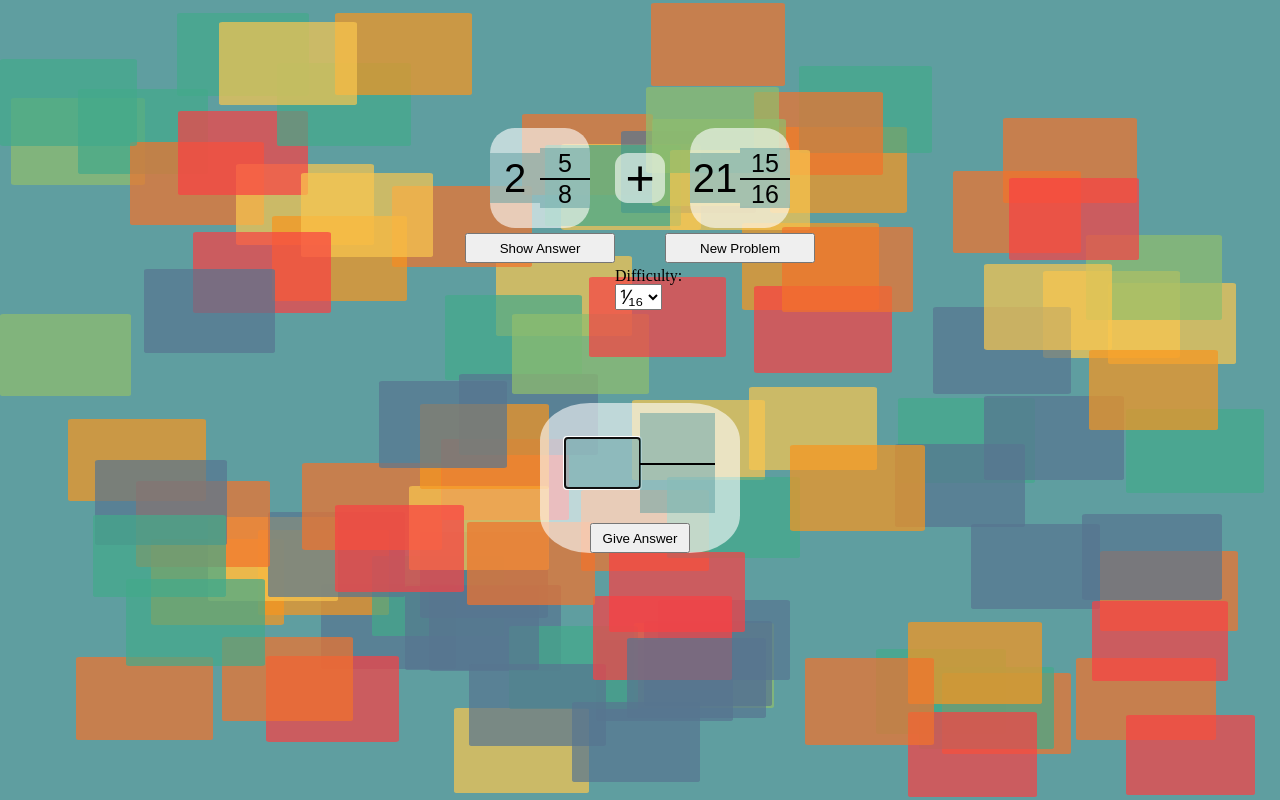
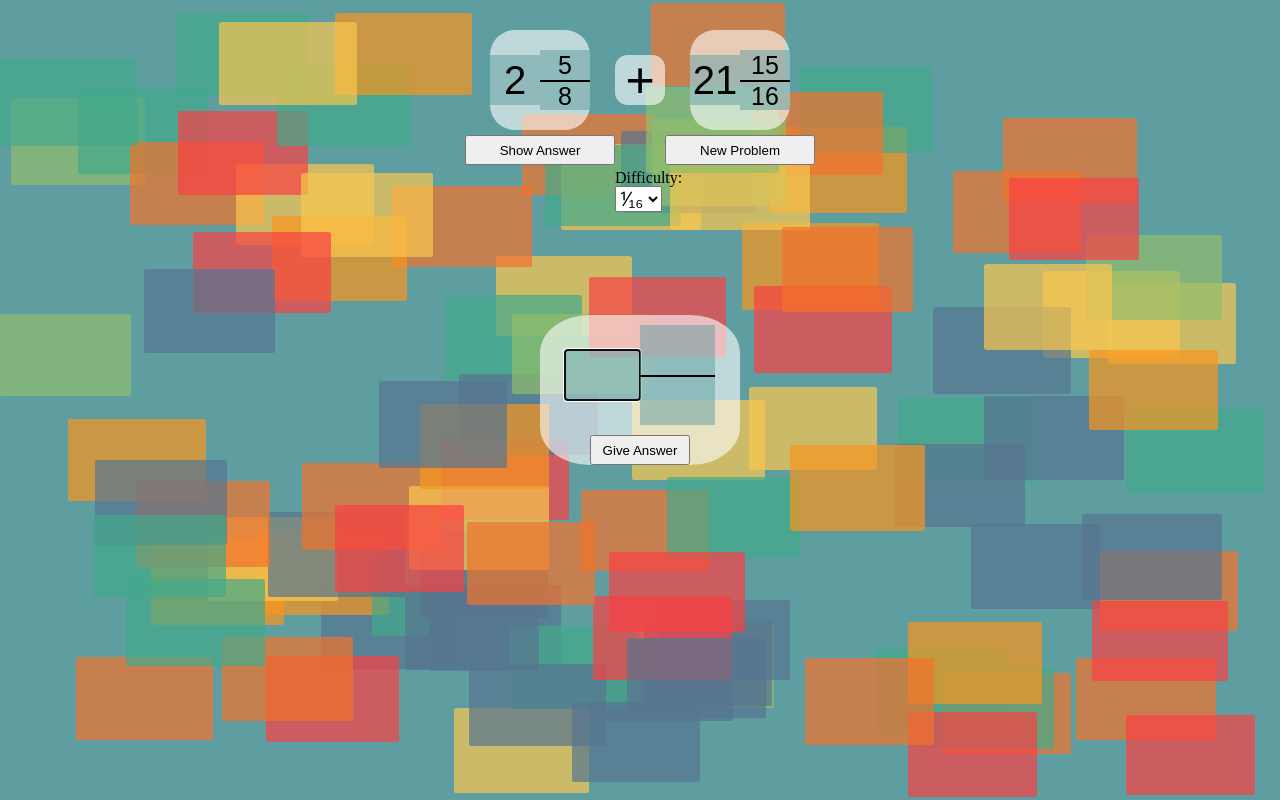
Before and after one commit to Josef-Kretz/ShopMath, a React (Create React App) app: page / in a window 1280 px wide. Built offline with nearby package versions, Linux system fonts and the light colour scheme.

Commit message:
minor changes, still need to fix resizing issue

```diff
--- a/src/App.js
+++ b/src/App.js
@@ -17,7 +17,6 @@ function App()
         document.getElementById('wholeNumber').focus({preventScroll: true})
     }, [])
 
-
     const userAnswer = () => {
         const checkMath = userInput.wholeNumber === answer.wholeNumber && userInput.numerator === answer.numerator && userInput.denominator === answer.denominator
 
@@ -33,10 +32,10 @@ function App()
     }
 
     return (
-        <div id='test'>
+        <>
             <ProblemGenerator  answer={answer} setAnswer={setAnswer} generatedProblem={generatedProblem} setGeneratedProblem={setGeneratedProblem} setUserInput={setUserInput} clearChanges={clearChanges} />
             <UserAnswer userAnswer={userAnswer} answer={userInput} setAnswer={setUserInput} checkAnswer={checkAnswer} clearChanges={clearChanges} />
-        </div>
+        </>
     )
 }
 
--- a/src/Components/BgGen.js
+++ b/src/Components/BgGen.js
@@ -12,7 +12,6 @@ const BgGen = (limit, parent) => {
     ];
     const height = window.innerHeight
     const width = window.innerWidth
-
 
     for (let i = 0; i < limit; i++) {
       //box dimensions and placement
--- a/src/Components/UserAnswer.js
+++ b/src/Components/UserAnswer.js
@@ -7,7 +7,7 @@ const UserAnswer = ({ userAnswer, answer, setAnswer, checkAnswer, clearChanges }
 
         if(checkAnswer === 'correct') {
             clearChanges()
-            document.getElementById('fraction-con').requestSubmit()
+            document.getElementById('fraction-con').requestSubmit() //generates a new problem
         }
         else userAnswer()
     }
--- a/src/index.css
+++ b/src/index.css
@@ -71,10 +71,9 @@ table {
 }
 
 #userAnswer{
-	margin: 100px auto;
+	margin: 100px auto 0 auto;
 	height: 150px;
 	width: 200px;
-
 }
 
 #answerButton{
@@ -119,9 +118,9 @@ input.denominator{
 
 #fraction-con{
 	display: grid;
-	grid-template: 1fr 30px 35px/1fr 150px 50px 150px 1fr;
+	grid-template: 1fr 30px 45px/1fr 150px 50px 150px 1fr;
 	row-gap: 5px;
-	margin-top:10%;
+	margin-top:30px;
 }
 
 #fraction1 {
```
